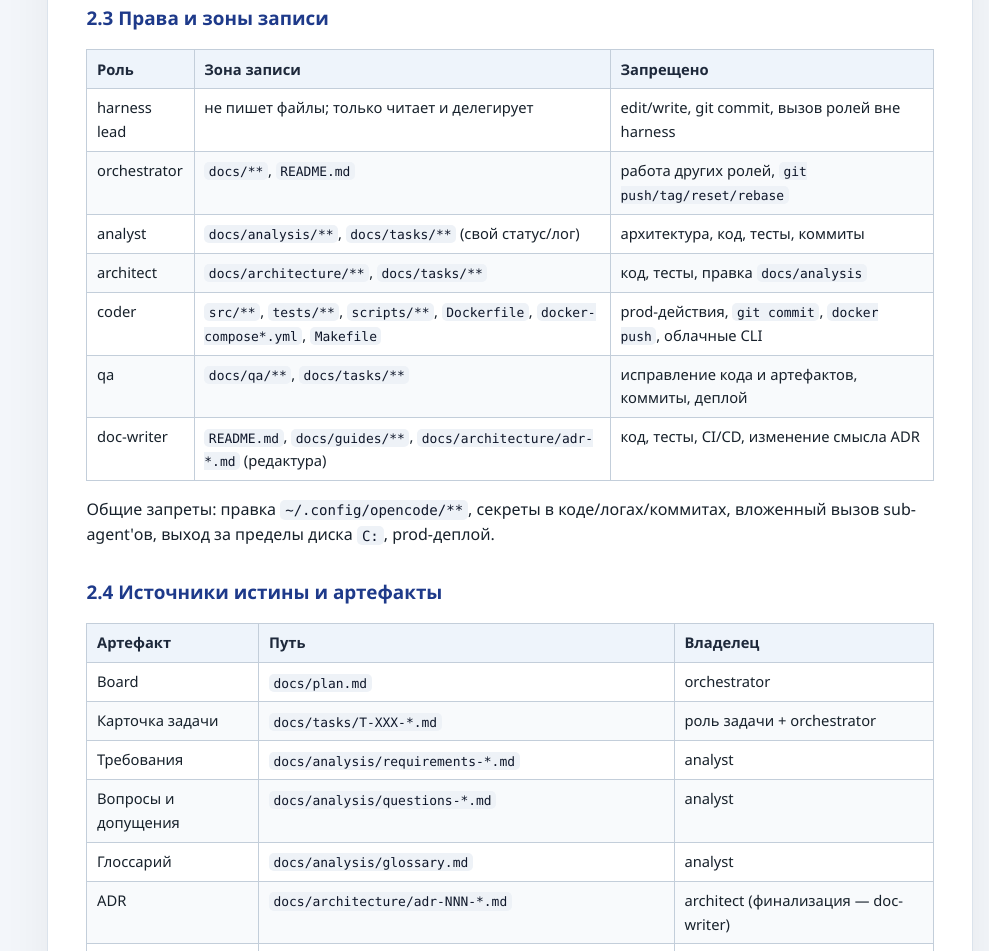
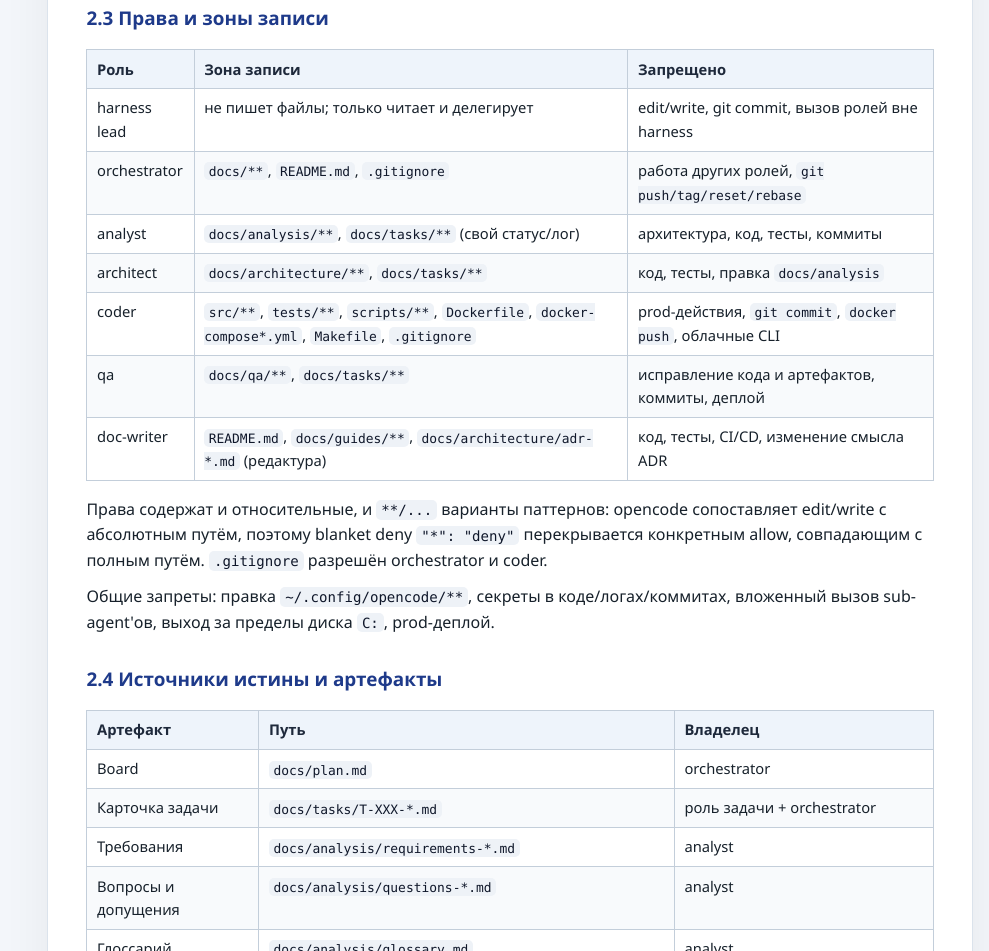
Before and after one commit to serge-sasov/harness, a plain HTML site: page docs/description/index.html in a window 1280 px wide. Shown: the part 3368-4319 px from the top of the page, without its empty margins (291-1280 px from the left). Drawn offline with Linux system fonts and the light colour scheme.

Commit message:
fix: apply harness permissions to absolute Windows paths
- add **/ allow patterns for docs, README, .gitignore and role zones
- allow .gitignore for orchestrator and coder
- document absolute-path matching and workspace-root diagnostics

```diff
--- a/docs/description/index.html
+++ b/docs/description/index.html
@@ -633,7 +633,7 @@ sequence-диаграммы каждого сценария, концептуа
 </tr>
 <tr>
 <td>orchestrator</td>
-<td><code>docs/**</code>, <code>README.md</code></td>
+<td><code>docs/**</code>, <code>README.md</code>, <code>.gitignore</code></td>
 <td>работа других ролей, <code>git push/tag/reset/rebase</code></td>
 </tr>
 <tr>
@@ -648,7 +648,7 @@ sequence-диаграммы каждого сценария, концептуа
 </tr>
 <tr>
 <td>coder</td>
-<td><code>src/**</code>, <code>tests/**</code>, <code>scripts/**</code>, <code>Dockerfile</code>, <code>docker-compose*.yml</code>, <code>Makefile</code></td>
+<td><code>src/**</code>, <code>tests/**</code>, <code>scripts/**</code>, <code>Dockerfile</code>, <code>docker-compose*.yml</code>, <code>Makefile</code>, <code>.gitignore</code></td>
 <td>prod-действия, <code>git commit</code>, <code>docker push</code>, облачные CLI</td>
 </tr>
 <tr>
@@ -663,6 +663,10 @@ sequence-диаграммы каждого сценария, концептуа
 </tr>
 </tbody>
 </table></div>
+<p>Права содержат и относительные, и <code>**/...</code> варианты паттернов: opencode
+сопоставляет edit/write с абсолютным путём, поэтому blanket deny <code>"*": "deny"</code>
+перекрывается конкретным allow, совпадающим с полным путём. <code>.gitignore</code>
+разрешён orchestrator и coder.</p>
 <p>Общие запреты: правка <code>~/.config/opencode/**</code>, секреты в коде/логах/коммитах,
 вложенный вызов sub-agent'ов, выход за пределы диска <code>C:</code>, prod-деплой.</p>
 <h3 id="24-источники-истины-и-артефакты">2.4 Источники истины и артефакты</h3>
```
Also changed, not shown: 9 other files.
